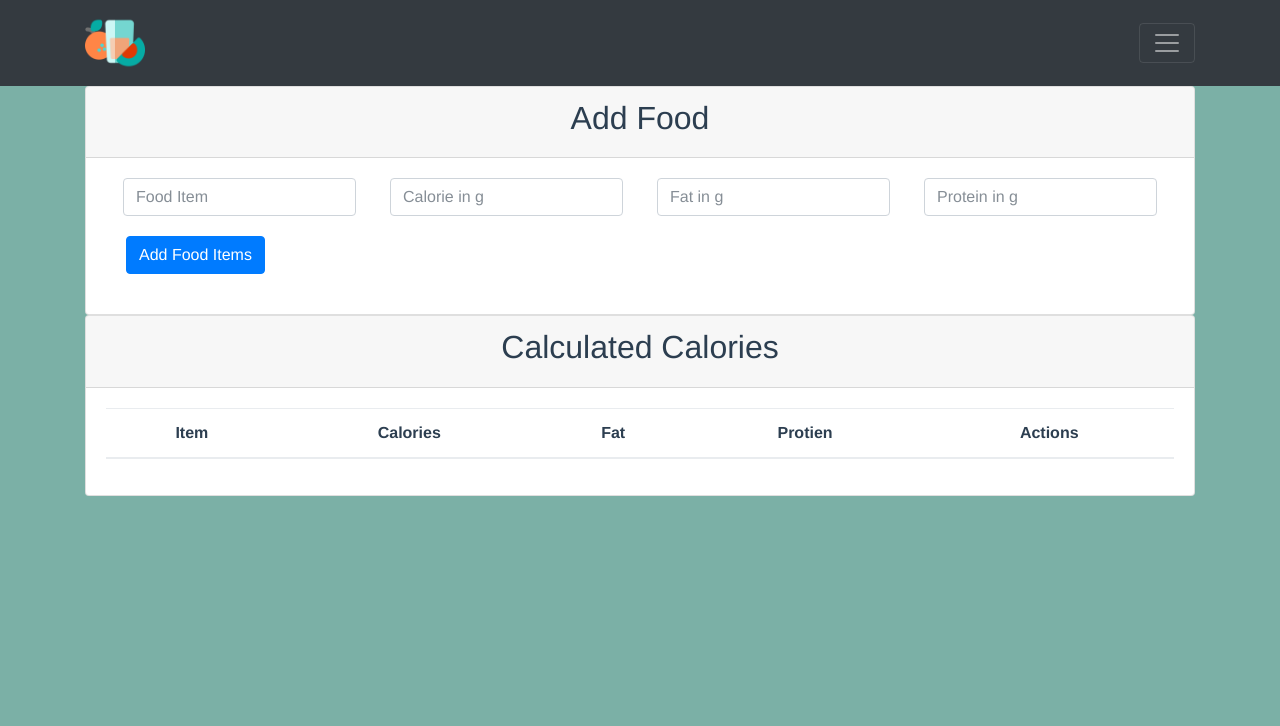
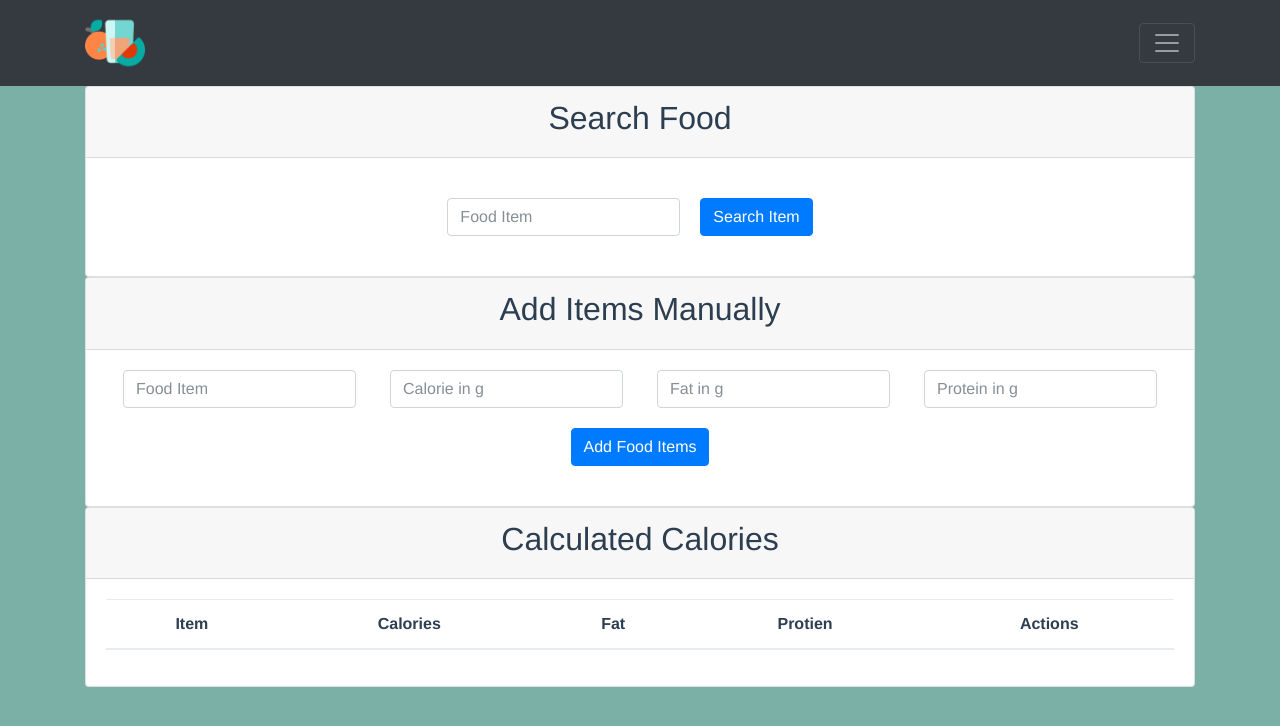
Before and after one commit to puneetsk/Caloricate, a Vue app: page / in a window 1280 px wide. Shown: the top 726 px of the page. Built offline with nearby package versions, Linux system fonts and the light colour scheme; what vueFire would draw is missing.

Commit message:
Adding the search box

```diff
--- a/index.html
+++ b/index.html
@@ -3,6 +3,8 @@
   <head>
     <meta charset="utf-8">
     <title>Caloricate</title>
+  <!--   <meta charset="utf-8">
+    <meta name="viewport" content="width=device-width, initial-scale=1, shrink-to-fit=no"> -->
    <link rel="stylesheet" href="https://maxcdn.bootstrapcdn.com/bootstrap/4.0.0-beta.2/css/bootstrap.min.css" integrity="sha384-PsH8R72JQ3SOdhVi3uxftmaW6Vc51MKb0q5P2rRUpPvrszuE4W1povHYgTpBfshb" crossorigin="anonymous">
 
   </head>
--- a/src/App.vue
+++ b/src/App.vue
@@ -1,8 +1,5 @@
 <template>
   <div id="app" class="container-fluid">
-
-
-
       <header>
       <div class="collapse bg-dark" id="navbarHeader">
         <div class="container">
@@ -35,9 +32,27 @@
 
 
     <div class="container">
+    <div class="card">
+        <div class="card-header">
+          <h2>Search Food</h2>
+        </div>
+
+        <div class="card-body">
+          <form id="foodSearch" novalidate class="form-inline" v-on:submit.prevent="searchFood">
+            <div class="col-12">
+              <input type="text" id="searchItem" class="form-control"  placeholder="Food Item" ></input>
+              <input type="submit" class="btn btn-primary" value="Search Item">
+            </div>
+
+          </form>
+        </div>
+      </div>
+
+
+
       <div class="card">
         <div class="card-header">
-          <h2>Add Food</h2>
+          <h2>Add Items Manually</h2>
         </div>
 
         <div class="card-body">
@@ -60,7 +75,10 @@
               <input type="text" id="foodprotein" class="form-control"  v-model="newFood.Protein"  placeholder="Protein in g" ></input>
             </div>
 
-            <input type="submit" class="btn btn-primary" value="Add Food Items">
+            <div class="col">
+              <input type="submit" class="btn btn-primary" value="Add Food Items">
+            </div>
+
           </form>
         </div>
       </div>
@@ -132,6 +150,13 @@ let dataref= db.ref('Foods'); /* Referencing the category*/
     },
 
     methods:{
+
+      searchFood:function(){
+        var searchedfood= document.getElementById('searchItem').value;
+        console.log(searchedfood);
+      },
+
+
       addFood:function(){
         dataref.push(this.newFood);
         this.newFood.Item ="";
```
